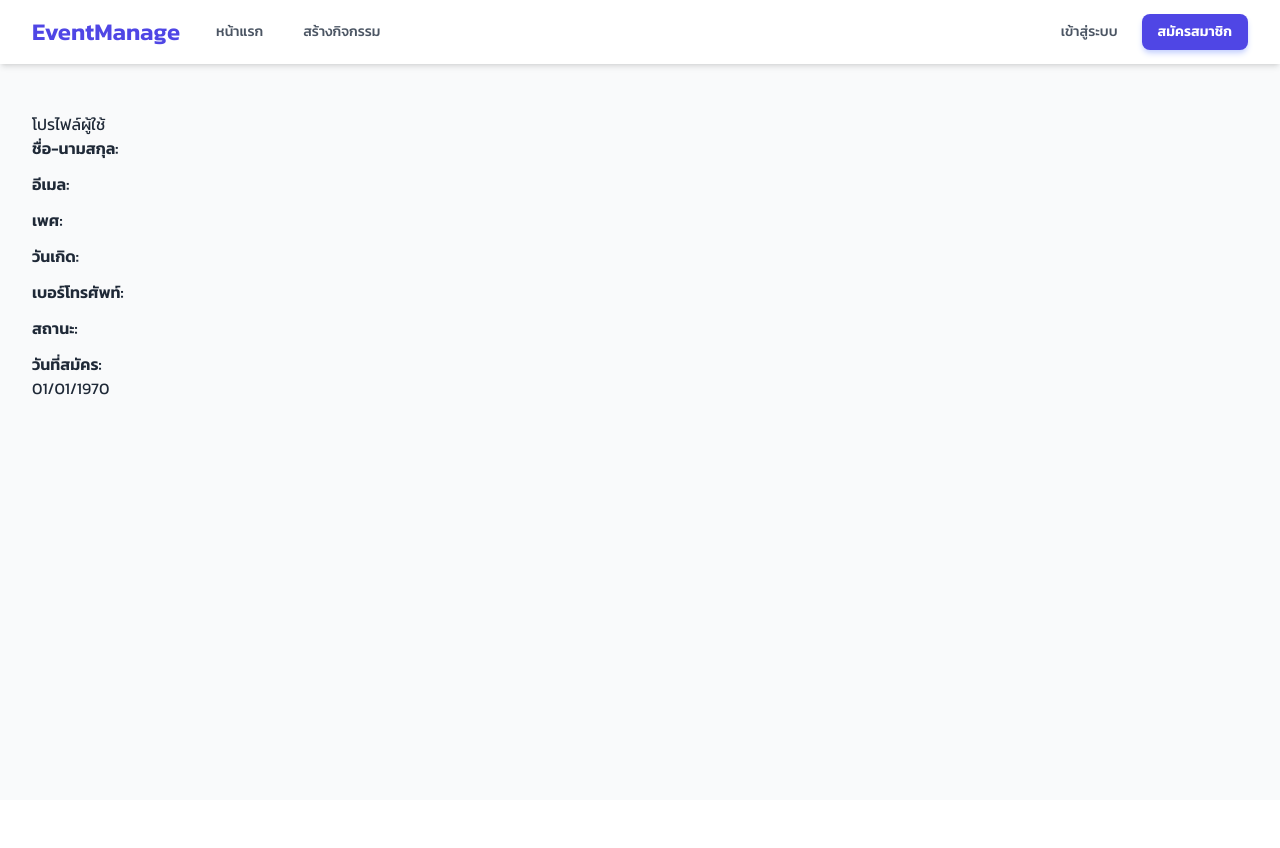
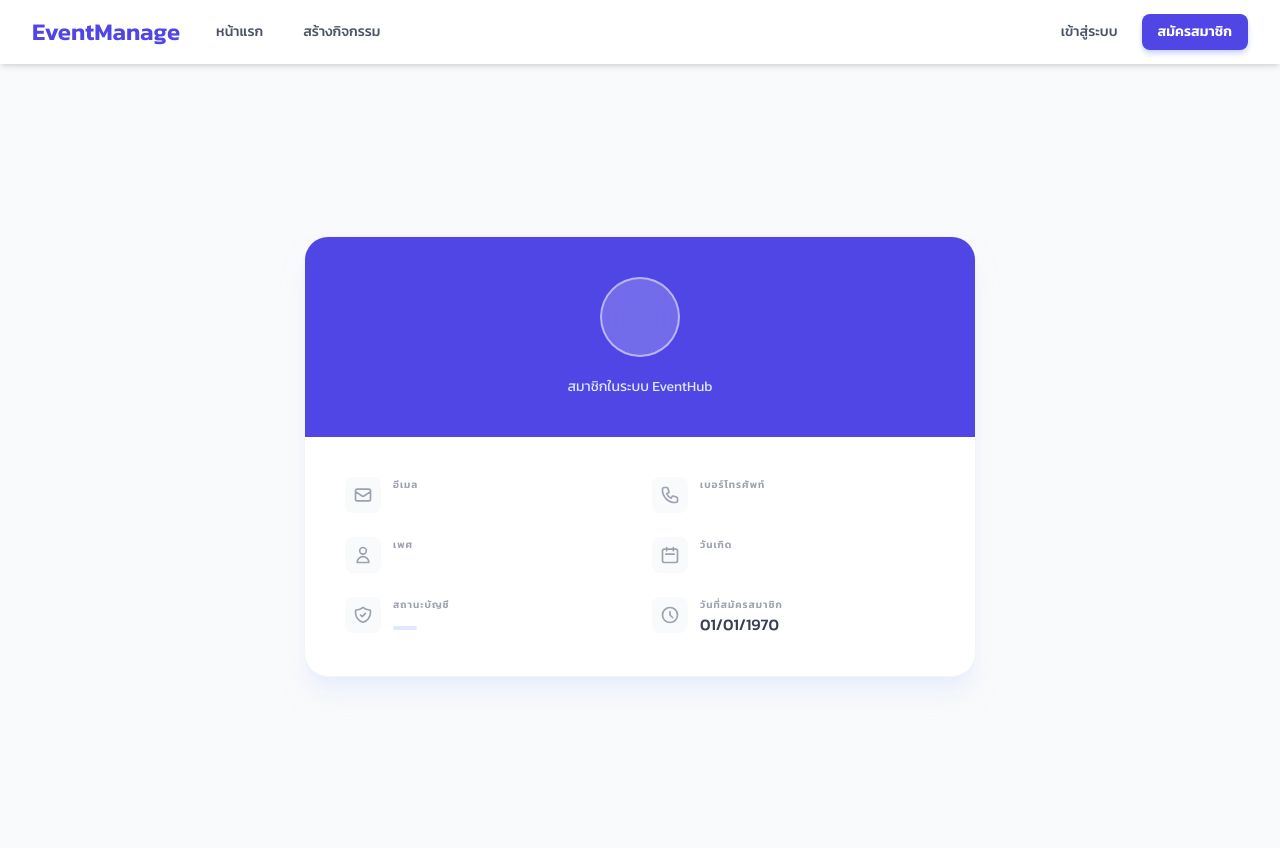
Before and after one commit to CallMeSova/event_system, a PHP site: page /profile.php in a window 1280 px wide. Before the commit the page ends 395 px from the top, so only its background shows below. Run offline with PHP 8.4, Linux system fonts and the light colour scheme; data that the repository does not hold is empty; some libraries are stand-ins or nearby versions.

Commit message:
Update profile.php

```diff
--- a/templates/profile.php
+++ b/templates/profile.php
@@ -1,91 +1,88 @@
-<!DOCTYPE html>
-<html lang="en">
-<head>
-    <meta charset="UTF-8">
-    <meta name="viewport" content="width=device-width, initial-scale=1.0">
-    <title>Document</title>
-</head>
-<body>
-    <?php include 'head.php'?>
+<?php include 'head.php'; ?>
 
-<div class="container mt-4">
-    <div class="row">
-        <div class="col-md-8 mx-auto">
-            <div class="card">
-                <div class="card-header">
-                    <h4 class="mb-0">โปรไฟล์ผู้ใช้</h4>
+<div class="min-h-[calc(100vh-80px)] flex items-center justify-center py-10 px-4">
+    <div class="max-w-2xl w-full bg-white rounded-3xl shadow-xl shadow-indigo-100/50 border border-gray-100 overflow-hidden">
+
+        <div class="bg-indigo-600 px-8 py-10 text-center">
+            <div class="inline-flex items-center justify-center w-20 h-20 bg-white/20 backdrop-blur-md rounded-full border-2 border-white/50 mb-4">
+                <span class="text-3xl font-black text-white uppercase">
+                    <?= mb_substr($user['full_name'], 0, 1, 'UTF-8') ?>
+                </span>
             </div>
-                <div class="card-body">
-                    <div class="row mb-3">
-                        <div class="col-sm-4">
-                            <strong>ชื่อ-นามสกุล:</strong>
+            <h2 class="text-2xl font-extrabold text-white uppercase tracking-tight">
+                <?= htmlspecialchars($user['full_name']) ?>
+            </h2>
+            <p class="text-indigo-100 text-sm mt-1">สมาชิกในระบบ EventHub</p>
         </div>
-                        <div class="col-sm-8">
-                            <?= htmlspecialchars($user['full_name']) ?>
+
+        <div class="p-8 md:p-10 space-y-6">
+            <div class="grid grid-cols-1 md:grid-cols-2 gap-6">
+
+                <div class="flex items-start space-x-3">
+                    <div class="p-2 bg-gray-50 rounded-lg"><svg class="w-5 h-5 text-gray-400" fill="none" stroke="currentColor" viewBox="0 0 24 24">
+                            <path stroke-linecap="round" stroke-linejoin="round" stroke-width="2" d="M3 8l7.89 5.26a2 2 0 002.22 0L21 8M5 19h14a2 2 0 002-2V7a2 2 0 00-2-2H5a2 2 0 00-2 2v10a2 2 0 002 2z" />
+                        </svg></div>
+                    <div>
+                        <p class="text-[10px] font-bold text-gray-400 uppercase tracking-widest">อีเมล</p>
+                        <p class="text-gray-700 font-medium"><?= htmlspecialchars($user['email']) ?></p>
                     </div>
                 </div>
 
-                    <div class="row mb-3">
-                        <div class="col-sm-4">
-                            <strong>อีเมล:</strong>
-                        </div>
-                        <div class="col-sm-8">
-                            <?= htmlspecialchars($user['email']) ?>
+                <div class="flex items-start space-x-3">
+                    <div class="p-2 bg-gray-50 rounded-lg"><svg class="w-5 h-5 text-gray-400" fill="none" stroke="currentColor" viewBox="0 0 24 24">
+                            <path stroke-linecap="round" stroke-linejoin="round" stroke-width="2" d="M3 5a2 2 0 012-2h3.28a1 1 0 01.948.684l1.498 4.493a1 1 0 01-.502 1.21l-2.257 1.13a11.042 11.042 0 005.516 5.516l1.13-2.257a1 1 0 011.21-.502l4.493 1.498a1 1 0 01.684.949V19a2 2 0 01-2 2h-1C9.716 21 3 14.284 3 6V5z" />
+                        </svg></div>
+                    <div>
+                        <p class="text-[10px] font-bold text-gray-400 uppercase tracking-widest">เบอร์โทรศัพท์</p>
+                        <p class="text-gray-700 font-medium"><?= htmlspecialchars($user['phone_number']) ?></p>
                     </div>
                 </div>
 
-                    <div class="row mb-3">
-                        <div class="col-sm-4">
-                            <strong>เพศ:</strong>
-                        </div>
-                        <div class="col-sm-8">
-                            <?= htmlspecialchars($user['gender']) ?>
+                <div class="flex items-start space-x-3">
+                    <div class="p-2 bg-gray-50 rounded-lg"><svg class="w-5 h-5 text-gray-400" fill="none" stroke="currentColor" viewBox="0 0 24 24">
+                            <path stroke-linecap="round" stroke-linejoin="round" stroke-width="2" d="M16 7a4 4 0 11-8 0 4 4 0 018 0zM12 14a7 7 0 00-7 7h14a7 7 0 00-7-7z" />
+                        </svg></div>
+                    <div>
+                        <p class="text-[10px] font-bold text-gray-400 uppercase tracking-widest">เพศ</p>
+                        <p class="text-gray-700 font-medium"><?= htmlspecialchars($user['gender']) ?></p>
                     </div>
                 </div>
 
-                    <div class="row mb-3">
-                        <div class="col-sm-4">
-                            <strong>วันเกิด:</strong>
-                        </div>
-                        <div class="col-sm-8">
-                            <?= htmlspecialchars($user['birth_date']) ?>
+                <div class="flex items-start space-x-3">
+                    <div class="p-2 bg-gray-50 rounded-lg"><svg class="w-5 h-5 text-gray-400" fill="none" stroke="currentColor" viewBox="0 0 24 24">
+                            <path stroke-linecap="round" stroke-linejoin="round" stroke-width="2" d="M8 7V3m8 4V3m-9 8h10M5 21h14a2 2 0 002-2V7a2 2 0 00-2-2H5a2 2 0 00-2 2v12a2 2 0 002 2z" />
+                        </svg></div>
+                    <div>
+                        <p class="text-[10px] font-bold text-gray-400 uppercase tracking-widest">วันเกิด</p>
+                        <p class="text-gray-700 font-medium"><?= htmlspecialchars($user['birth_date']) ?></p>
                     </div>
                 </div>
 
-                    <div class="row mb-3">
-                        <div class="col-sm-4">
-                            <strong>เบอร์โทรศัพท์:</strong>
-                        </div>
-                        <div class="col-sm-8">
-                            <?= htmlspecialchars($user['phone_number']) ?>
-                        </div>
-                    </div>
-
-                    <div class="row mb-3">
-                        <div class="col-sm-4">
-                            <strong>สถานะ:</strong>
-                        </div>
-                        <div class="col-sm-8">
-                            <span class="badge bg-<?= $user['role'] === 'admin' ? 'danger' : 'primary' ?>">
+                <div class="flex items-start space-x-3">
+                    <div class="p-2 bg-gray-50 rounded-lg"><svg class="w-5 h-5 text-gray-400" fill="none" stroke="currentColor" viewBox="0 0 24 24">
+                            <path stroke-linecap="round" stroke-linejoin="round" stroke-width="2" d="M9 12l2 2 4-4m5.618-4.016A11.955 11.955 0 0112 2.944a11.955 11.955 0 01-8.618 3.04A12.02 12.02 0 003 9c0 5.591 3.824 10.29 9 11.622 5.176-1.332 9-6.03 9-11.622 0-1.042-.133-2.052-.382-3.016z" />
+                        </svg></div>
+                    <div>
+                        <p class="text-[10px] font-bold text-gray-400 uppercase tracking-widest">สถานะบัญชี</p>
+                        <span class="inline-block mt-1 px-3 py-0.5 rounded-full text-[10px] font-black uppercase tracking-widest <?= $user['role'] === 'admin' ? 'bg-red-100 text-red-600' : 'bg-indigo-100 text-indigo-600' ?>">
                             <?= htmlspecialchars($user['role']) ?>
                         </span>
                     </div>
                 </div>
 
-                    <div class="row mb-3">
-                        <div class="col-sm-4">
-                            <strong>วันที่สมัคร:</strong>
-                        </div>
-                        <div class="col-sm-8">
-                            <?= date('d/m/Y', strtotime($user['created_at'])) ?>
+                <div class="flex items-start space-x-3">
+                    <div class="p-2 bg-gray-50 rounded-lg"><svg class="w-5 h-5 text-gray-400" fill="none" stroke="currentColor" viewBox="0 0 24 24">
+                            <path stroke-linecap="round" stroke-linejoin="round" stroke-width="2" d="M12 8v4l3 3m6-3a9 9 0 11-18 0 9 9 0 0118 0z" />
+                        </svg></div>
+                    <div>
+                        <p class="text-[10px] font-bold text-gray-400 uppercase tracking-widest">วันที่สมัครสมาชิก</p>
+                        <p class="text-gray-700 font-medium"><?= date('d/m/Y', strtotime($user['created_at'])) ?></p>
                     </div>
                 </div>
             </div>
-            </div>
+
         </div>
     </div>
 </div>
 
 <?php include 'footer.php'; ?>
-</body>
-</html>
```
Lines whose indentation alone changed are shown as unchanged.
